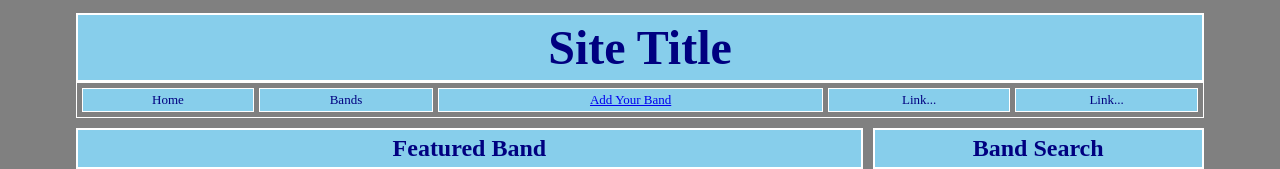
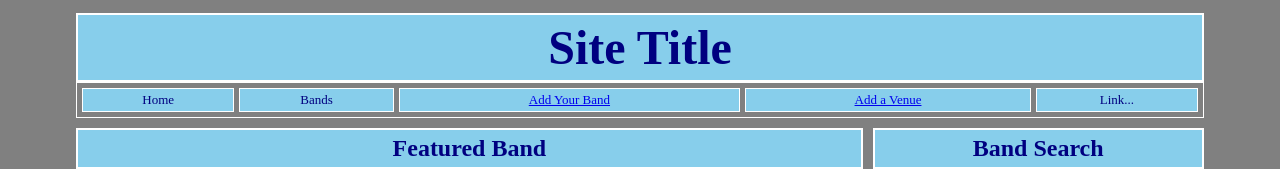
Before and after one commit to huntersmith/Project-1, a PHP site: page / in a window 1280 px wide. Shown: the top 169 px of the page. Run offline with PHP 8.4, Linux system fonts and the light colour scheme; data comes from the database, SQL or seed files in the repository.

Commit message:
added link for "Add a Venue" page

```diff
--- a/index.php
+++ b/index.php
@@ -30,7 +30,7 @@ function hoveroff(cell) {
 	<tr bgcolor="<?php echo($cellbg); ?>"><td onMouseOver="hoveron(this)" onMouseOut="hoveroff(this)" align="center"><font size="2" color="<?php echo($headingtext); ?>">Home</td>
 	<td onMouseOver="hoveron(this)" onMouseOut="hoveroff(this)" align="center"><font size="2" color="<?php echo($headingtext); ?>">Bands</td>
 	<td onMouseOver="hoveron(this)" onMouseOut="hoveroff(this)" align="center"><font size="2" color="<?php echo($headingtext); ?>"><a href = "band_entry.html">Add Your Band</a></td>
-	<td onMouseOver="hoveron(this)" onMouseOut="hoveroff(this)" align="center"><font size="2" color="<?php echo($headingtext); ?>">Link...</td>
+	<td onMouseOver="hoveron(this)" onMouseOut="hoveroff(this)" align="center"><font size="2" color="<?php echo($headingtext); ?>"><a href = "venue_entry.html">Add a Venue</a></td>
 	<td onMouseOver="hoveron(this)" onMouseOut="hoveroff(this)" align="center"><font size="2" color="<?php echo($headingtext); ?>">Link...</td></tr>
 	</table>
 
```
